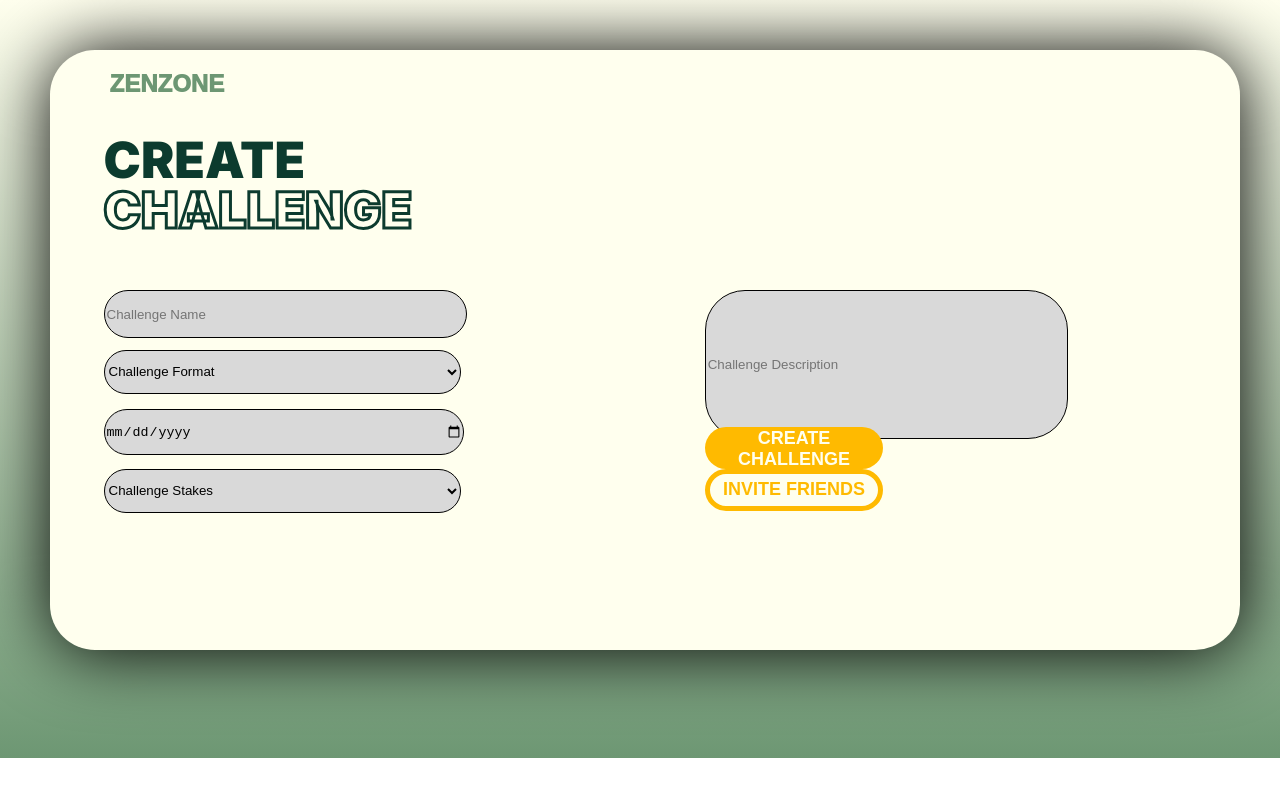
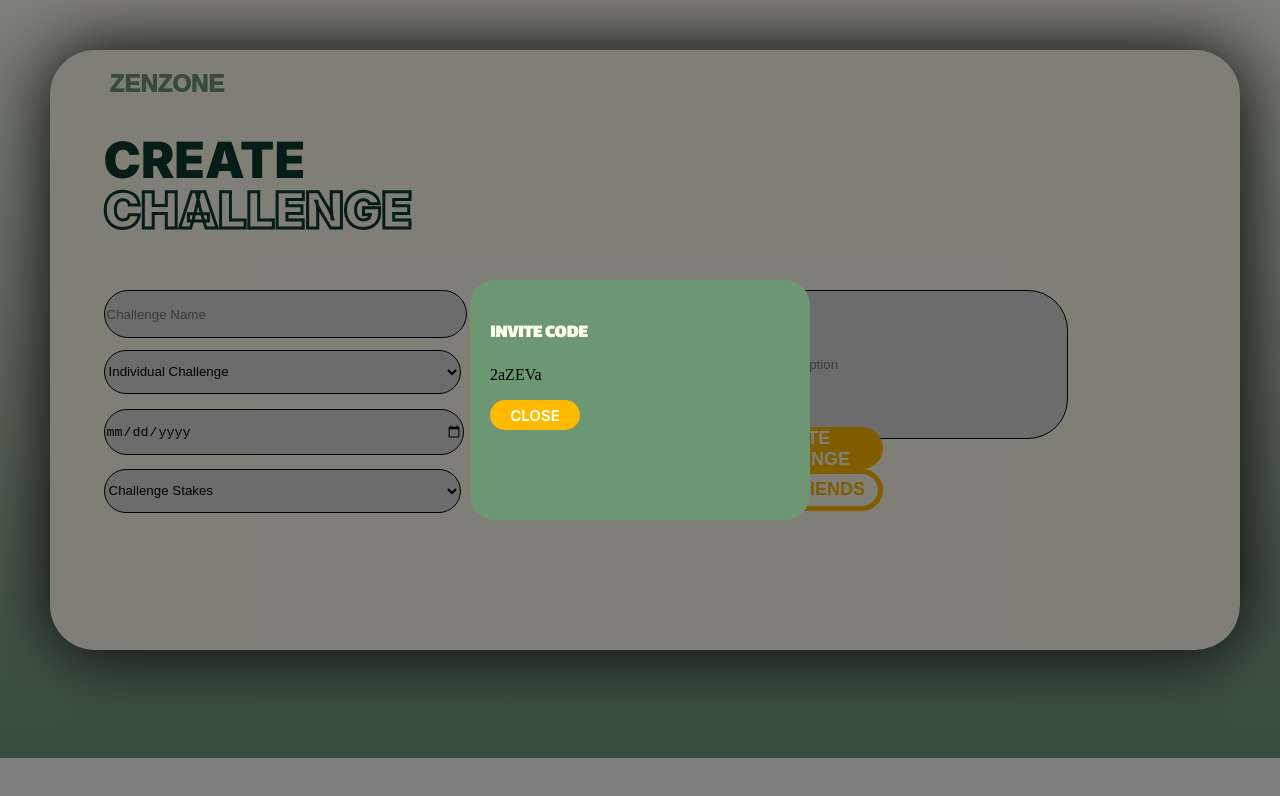
Before and after one commit to smriti243/ZenZon_Repo, a React (Create React App) app in the folder pp/: page /challenge in a window 1280 px wide. Both pictures are taken after a click on the button "INVITE FRIENDS". Shown: the top 796 px of the page. Built offline with nearby package versions, Linux system fonts and the light colour scheme; a web font is replaced by a local one.

Commit message:
Generation of invite code added

```diff
--- /dev/null
+++ b/pp/src/components/CodePopup.css
@@ -0,0 +1,39 @@
+.popup {
+    position: fixed;
+    top: 0;
+    left: 0;
+    width: 100%;
+    height: 100%;
+    background-color: rgba(0, 0, 0, 0.5);
+    display: flex;
+    justify-content: center;
+    align-items: center;
+    z-index: 1000; /* Ensure it's above other content */
+  }
+
+  .popup-inner {
+    grid-template-rows: 10% 90%;
+    background-color: #6d9773;
+    height: 200px;
+    width: 300px;
+    padding: 20px;
+    border-radius: 25px;
+  }
+  .heading{
+    grid-row-start:1 ;
+    grid-row-end: 2;
+    font-family: "Lalezar", sans-serif;
+    font-weight: 600;
+    color: #ffffee;
+  }
+  .popupbtn{
+    background-color: #ffba00;
+    color: #ffffee;
+    border: none;
+    width: 30%;
+    height: 15%;
+    border-radius: 45px;
+    font-family: "Inter", sans-serif;
+    font-weight: 650;
+    font-size: 15px;
+  }
--- /dev/null
+++ b/pp/src/components/CodePopup.js
@@ -0,0 +1,37 @@
+import React, { useEffect, useState } from 'react';
+import './CodePopup.css';
+
+function CodePopup({ onClose }) {
+    const [code, setCode] = useState('');
+
+    useEffect(() => {
+        handleGenerateCode();
+    }, []); // This effect runs once on component mount
+
+    const handleGenerateCode = () => {
+        const newCode = generateCode();
+        setCode(newCode);
+    };
+
+    function generateCode(length = 6) {
+        let result = '';
+        const characters = 'ABCDEFGHIJKLMNOPQRSTUVWXYZabcdefghijklmnopqrstuvwxyz0123456789';
+        const charactersLength = characters.length;
+        for (let i = 0; i < length; i++) {
+            result += characters.charAt(Math.floor(Math.random() * charactersLength));
+        }
+        return result;
+    }
+
+    return (
+        <div className="popup">
+            <div className="popup-inner">
+                <h3 className='heading'>INVITE CODE</h3>
+                <p className="ch1"> {code}</p> {/* Display the generated code */}
+                <button className="popupbtn" onClick={onClose}>CLOSE</button>
+            </div>
+        </div>
+    );
+}
+
+export default CodePopup;
--- a/pp/src/pages/chDetails.js
+++ b/pp/src/pages/chDetails.js
@@ -1,6 +1,8 @@
 import React, { useState } from "react";
 import './chDetails.css'
 import axios from "axios";
+import CodePopup from "../components/CodePopup";
+
 
 function ChallengePage(){
 
@@ -17,6 +19,12 @@ function ChallengePage(){
         .catch(err => console.log(err))
     }
 
+    const [showPopup, setShowPopup] = useState(false);
+
+        const togglePopup1 = () => {
+          setShowPopup(!showPopup);
+        };
+
     return(
         <div className="WhiteBox">
             <h2 className="cName1">ZENZONE</h2>
@@ -31,8 +39,8 @@ function ChallengePage(){
              >
             </input>
             <label for = "format"></label>
-                <select name="format" className="chFormat" onChange={(e) => setchFormat(e.target.value)}>
-                    <option value="" disabled selected hidden>Challenge Format</option>
+                <select value={chFormat} name="format" className="chFormat" onChange={(e) => setchFormat(e.target.value)}>
+                    <option value="" disabled hidden>Challenge Format</option>
                     <option value="Individual">Individual Challenge</option>
                     <option value="Group">Group Challenge</option>
                 </select>
@@ -62,7 +70,8 @@ function ChallengePage(){
             </input>
             <button className="ccBTN">CREATE CHALLENGE</button>
             </form>
-            <button className="ifBTN">INVITE FRIENDS</button>
+            <button className="ifBTN" onClick={togglePopup1}>INVITE FRIENDS</button>
+            {showPopup && <CodePopup onClose={togglePopup1} />}
         </div>
     )
 }
```
